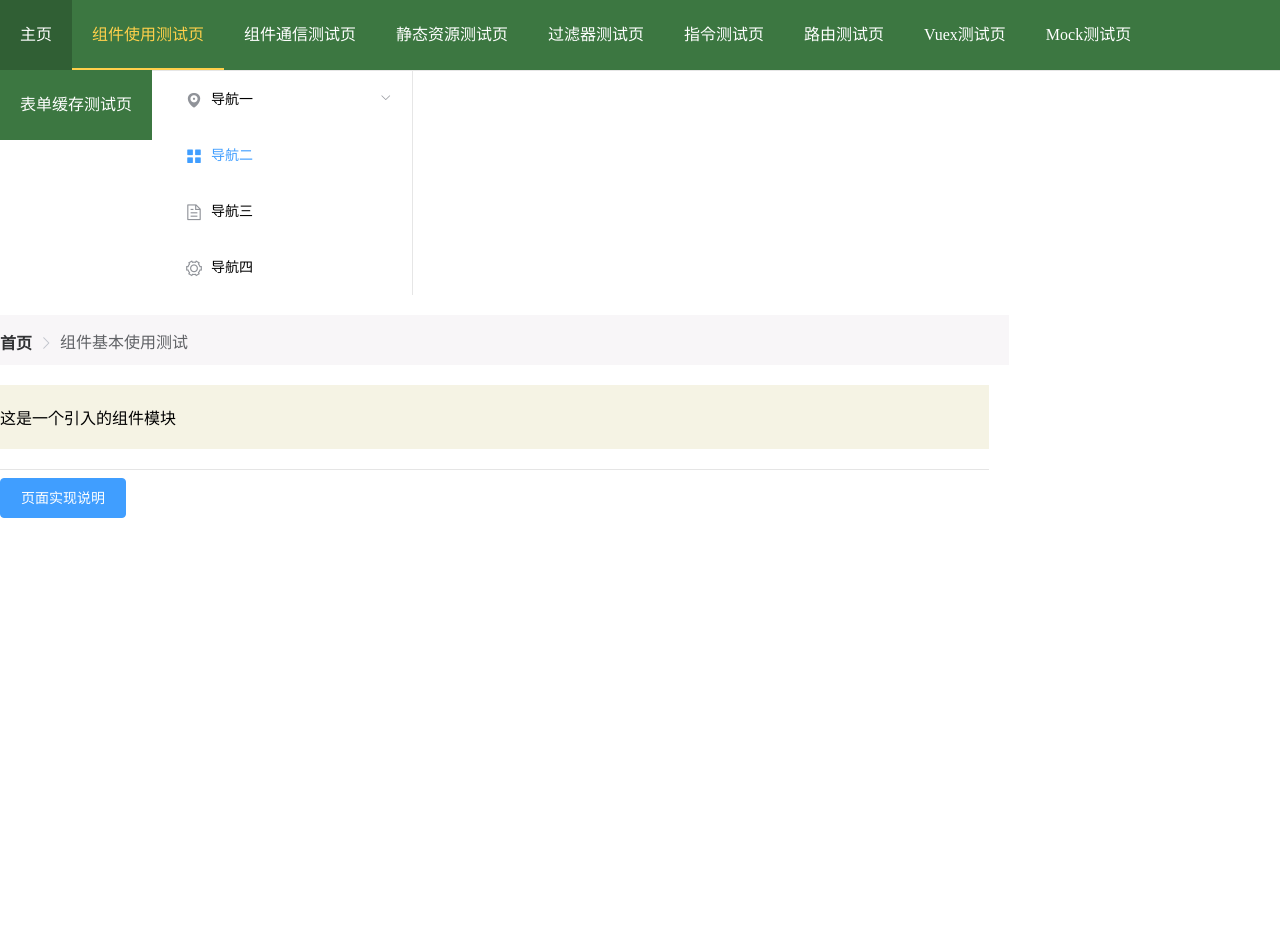
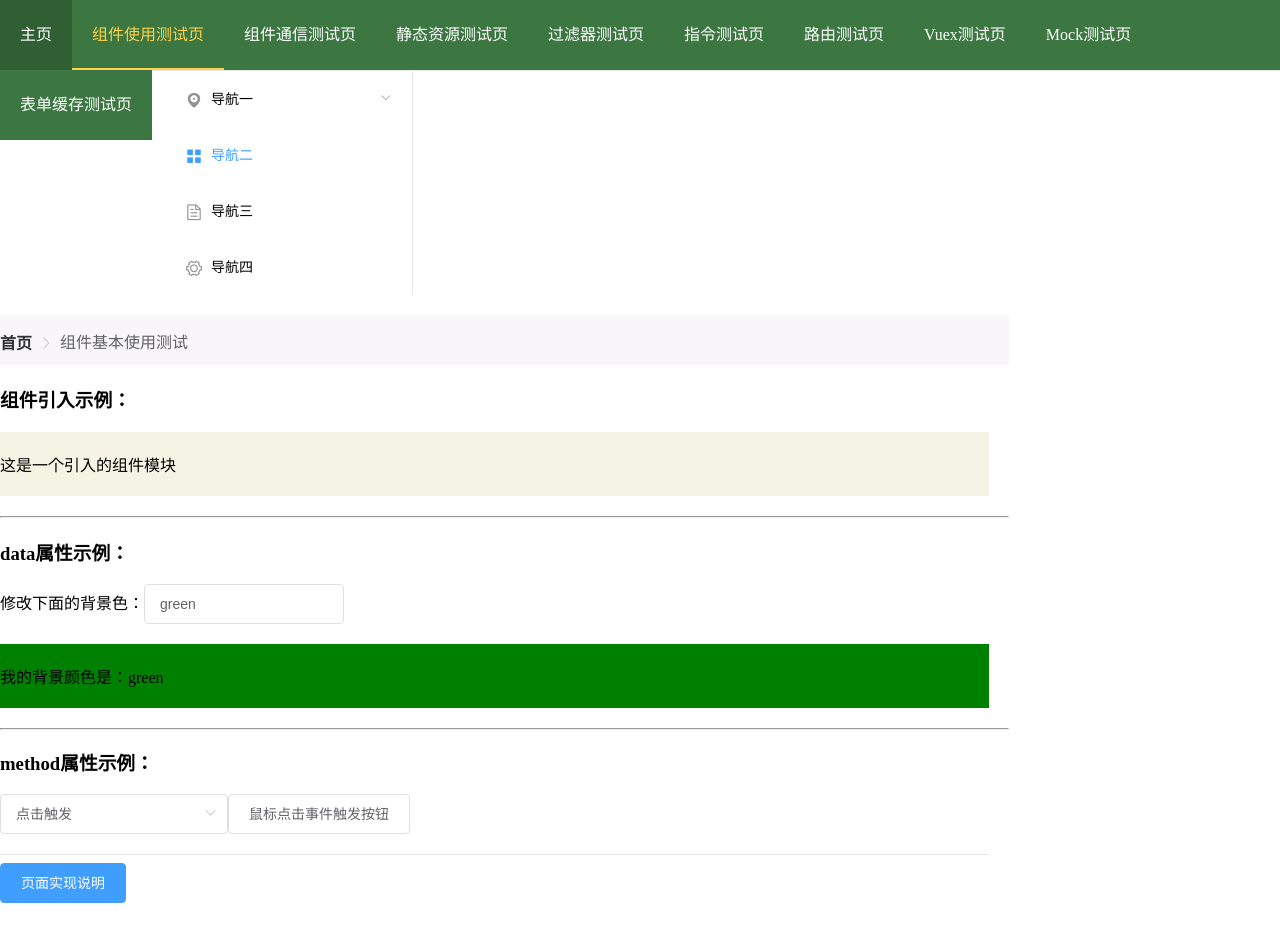
Before and after one commit to dawsonenjoy/vue-demo, a Vue app: page / in a window 1280 px wide. Both pictures are taken after a click on the item "组件使用测试页". Before the commit the page ends 800 px from the top, so only its background shows below. Built offline with nearby package versions, Linux system fonts and the light colour scheme.

Commit message:
添加了一些组件的基本使用示例

```diff
--- a/src/config/instruction.js
+++ b/src/config/instruction.js
@@ -48,7 +48,13 @@ export default {
   testComponent: {
     index: "组件基本使用测试",
     content: `该页面就是基本的组件使用示例，其实现主要说明如下：
-    <p>1.</p>`
+    <p>1.引入组件：通过import引入组件后，在components属性当中添加该组件，即可在template里直接使用</p>
+    <p>2.data属性：在data属性当中可以定义组件使用的数据，在template中直接使用{{数据名}}来获取数据</p>
+    <p>3.属性绑定data：通过v-bind指令实现（v-bind可以简写成":"）</p>
+    <p>4.在别的属性里（比如methods）要使用data里的数据，一般要通过this.来引用</p>
+    <p>5.组件化开发里data不应该直接设置一个属性对象，具体原因可以查看这里：<a href="https://www.cnblogs.com/wangjiachen666/p/9876266.html" target="_blank">链接</a></a></p>
+    <p>6.methods属性：在methods属性里可以定义一些事件方法，而在template当中可以通过一些事件来绑定这些方法，而绑定事件通过v-on指令实现（v-on可以简写成"@"）</p>
+    `
   },
   testConnect: {
     index: "组件通信测试",
--- a/src/views/TestComponent/TestComponent.vue
+++ b/src/views/TestComponent/TestComponent.vue
@@ -1,24 +1,116 @@
 <template>
   <div>
-    <Test />
+    <div class="intro">
+      <h3>组件引入示例：</h3>
+      <Test />
+      <!-- 直接使用引入的组件 -->
+    </div>
+    <hr />
+    <div class="data">
+      <h3>data属性示例：</h3>
+      <div>
+        <label for="color">修改下面的背景色：</label>
+        <el-input type="text" v-model="color" id="color"></el-input>
+        <div class="color" :style="'background:' + color">我的背景颜色是：{{color}}</div>
+        <!-- 绑定data里的color值到style属性里 -->
+      </div>
+    </div>
+    <hr />
+    <div class="method">
+      <h3>method属性示例：</h3>
+      <div>
+        <el-select v-model="value" placeholder="请选择触发事件">
+          <el-option
+            v-for="item in options"
+            :key="item.value"
+            :label="item.label"
+            :value="item.value"
+          ></el-option>
+        </el-select>
+        <button v-if="value == 'click'" @click=handleEvent>鼠标点击事件触发按钮</button>
+        <!-- 通过@click绑定点击事件和对应触发的函数 -->
+        <button v-if="value == 'dblclick'" @dblclick=handleEvent>鼠标双击事件触发按钮</button>
+        <button v-if="value == 'mouseenter'" @mouseenter=handleEvent>鼠标进入事件触发按钮</button>
+        <button v-if="value == 'keydown'" @keydown.enter=handleEvent>按下回车键触发按钮</button>
+      </div>
+    </div>
   </div>
 </template>
 
 <script>
 import Test from '@/components/Test/Test'
 export default {
-  data() {
-    return {
-      msg: "this is a msg from child."
-    }
-  },
   components: {
+    // 引入组件
     Test
   },
+  data() {
+    // 组件化开发当中data需要定义成一个返回函数
+    return {
+      name: "",
+      color: "green",
+      options: [{
+          value: 'click',
+          label: '点击触发'
+        }, {
+          value: 'dblclick',
+          label: '鼠标双击触发'
+        }, {
+          value: 'mouseenter',
+          label: '鼠标进入触发'
+        }, {
+          value: 'keydown',
+          label: '按下回车键触发'
+        }],
+        value: 'click'
+      }
+  },
   methods: {
+    handleEvent(){
+      alert("你触发了：" + this.value + " 事件")
+      // 通过this.value获取data里的value值
+    }
   }
 }
 </script>
 
 <style lang="scss" scoped>
+.data {
+  margin: 20px 20px 20px 0px;
+  .el-input {
+    width: 200px;
+  }
+  .color {
+    margin-top: 20px;
+    padding: 20px 20px 20px 0px;
+  }
+}
+.method {
+  button {
+    display: inline-block;
+    line-height: 1;
+    white-space: nowrap;
+    cursor: pointer;
+    background: #FFF;
+    border: 1px solid #DCDFE6;
+    color: #606266;
+    -webkit-appearance: none;
+    text-align: center;
+    -webkit-box-sizing: border-box;
+    box-sizing: border-box;
+    outline: 0;
+    margin: 0;
+    -webkit-transition: .1s;
+    transition: .1s;
+    font-weight: 500;
+    padding: 12px 20px;
+    font-size: 14px;
+    border-radius: 4px;
+  }
+  button:active, button:hover {
+    color: #3a8ee6;
+    border-color: #3a8ee6;
+    outline: 0;
+}
+}
 </style>
```
